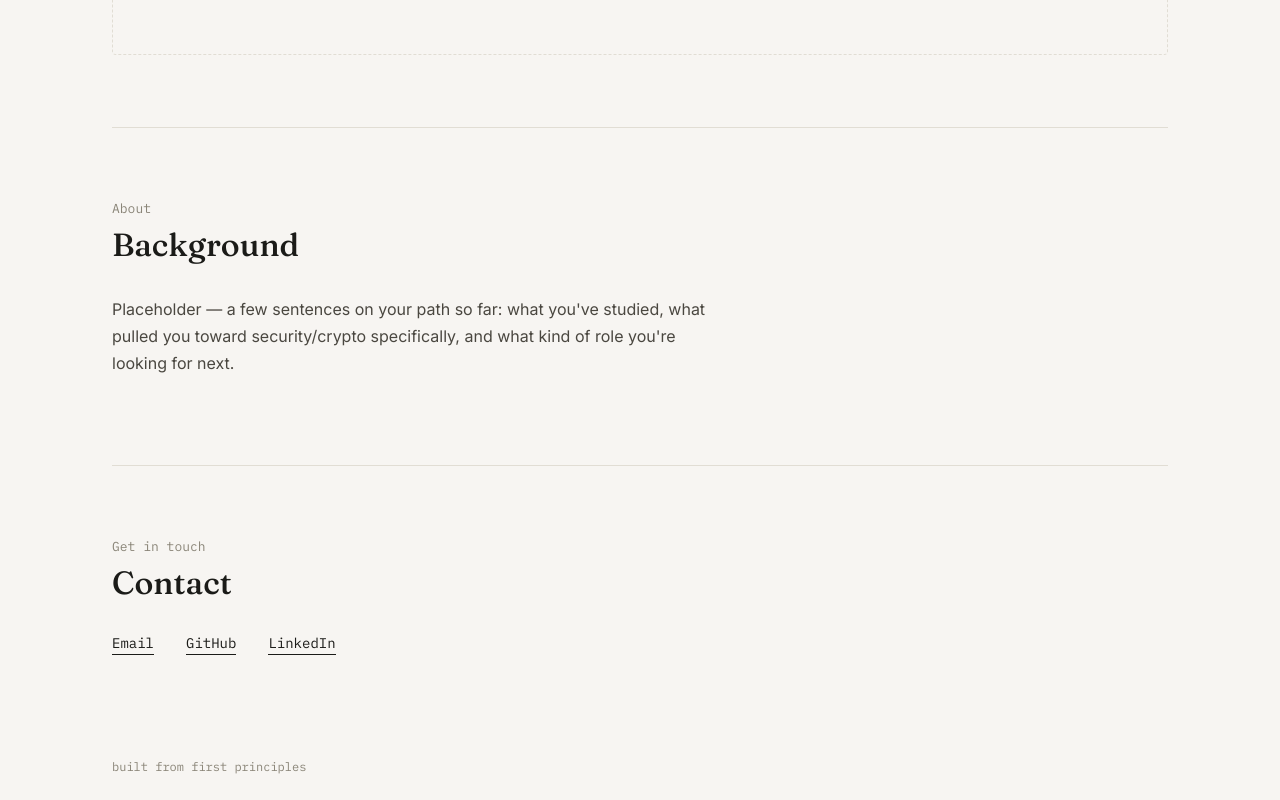
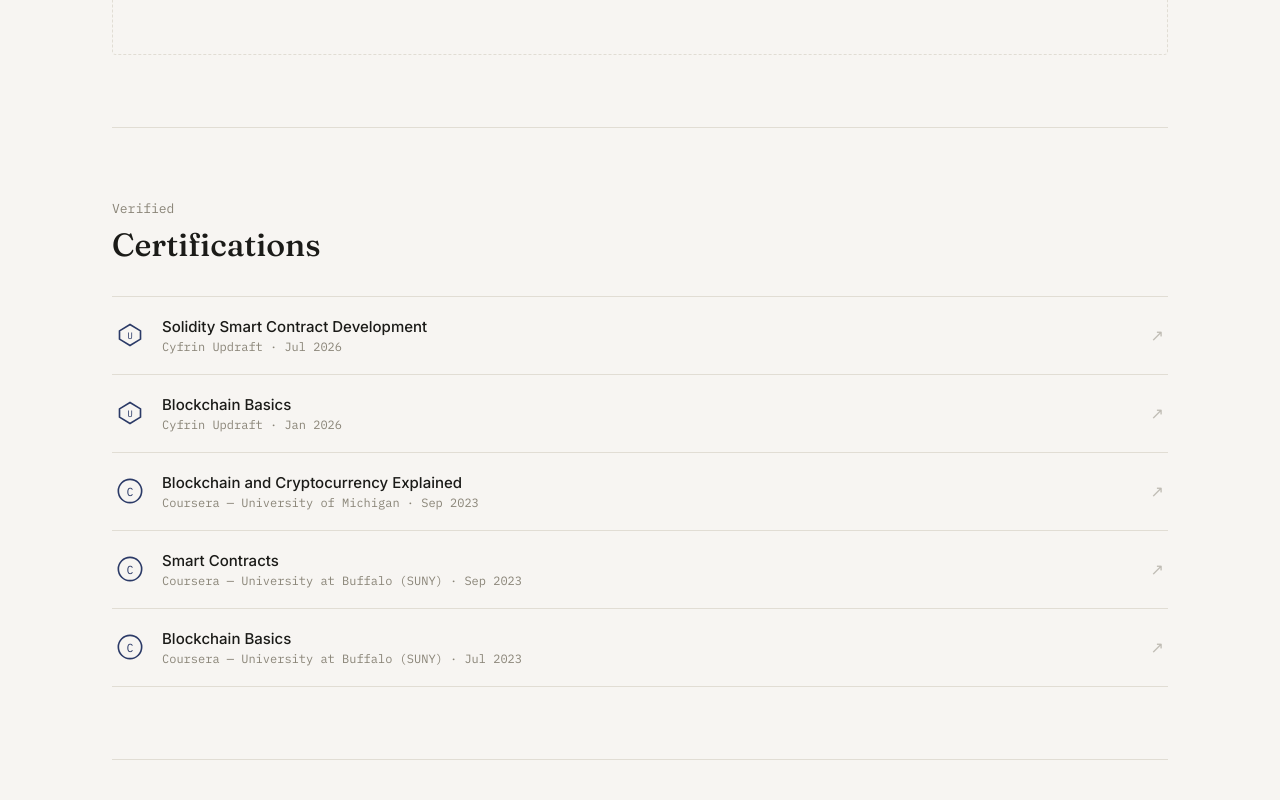
Before and after one commit to saqib-jamal/Portfolio, a React (Vite) app: page / in a window 1280 px wide. Shown: the part 800-1600 px from the top of the page. Built offline with nearby package versions, Linux system fonts and the light colour scheme.

Commit message:
add certificates

```diff
--- a/src/App.css
+++ b/src/App.css
@@ -190,6 +190,75 @@
   line-height: 1.6;
 }
 
+/* ---------- Certifications ---------- */
+
+.cert-list {
+  list-style: none;
+  margin: 0;
+  padding: 0;
+  display: flex;
+  flex-direction: column;
+}
+
+.cert-item {
+  border-top: 1px solid var(--line);
+}
+
+.cert-item:last-child {
+  border-bottom: 1px solid var(--line);
+}
+
+.cert-link {
+  display: flex;
+  align-items: center;
+  gap: 18px;
+  padding: 20px 4px;
+  text-decoration: none;
+  color: var(--ink);
+  transition: background 150ms ease;
+}
+
+.cert-link:hover {
+  background: #EFEBE3;
+}
+
+.cert-link:hover .cert-arrow {
+  transform: translate(2px, -2px);
+  opacity: 1;
+}
+
+.cert-icon {
+  width: 28px;
+  height: 28px;
+  flex-shrink: 0;
+  color: var(--indigo);
+}
+
+.cert-info {
+  display: flex;
+  flex-direction: column;
+  gap: 3px;
+  flex: 1;
+}
+
+.cert-title {
+  font-size: 15px;
+  font-weight: 500;
+}
+
+.cert-meta {
+  font-family: var(--mono);
+  font-size: 12px;
+  color: var(--grey);
+}
+
+.cert-arrow {
+  font-size: 16px;
+  color: var(--grey);
+  opacity: 0.5;
+  transition: transform 200ms ease, opacity 200ms ease;
+}
+
 .about-text {
   font-size: 16px;
   line-height: 1.7;
--- a/src/App.jsx
+++ b/src/App.jsx
@@ -1,4 +1,5 @@
 import ShareLine from './ShareLine';
+import Certifications from './Certifications';
 import './App.css';
 
 export default function App() {
@@ -8,6 +9,7 @@
         <span className="nav-mark">/ portfolio</span>
         <nav className="nav-links">
           <a href="#work">Work</a>
+          <a href="#certifications">Certifications</a>
           <a href="#about">About</a>
           <a href="#contact">Contact</a>
         </nav>
@@ -22,8 +24,8 @@
               then ask what breaks them.
             </h1>
             <p className="hero-sub">
-              Saqib Jamal — Software Engineer with keen interests in Smart Contracts development, Cryptogtraphy and web3Security :
-
+              Your name — replace with a line on what you actually do: the kind of
+              problems you reach for, and the layer of the stack you live in.
             </p>
           </div>
           <div className="hero-graphic">
@@ -45,6 +47,8 @@
           </div>
         </section>
 
+        <Certifications />
+
         <section id="about" className="section">
           <p className="section-eyebrow">About</p>
           <h2 className="section-title">Background</h2>
@@ -59,9 +63,9 @@
           <p className="section-eyebrow">Get in touch</p>
           <h2 className="section-title">Contact</h2>
           <div className="contact-links">
-            <a href="saqibjamal734@gamail.com">Email</a>
-            <a href="https://github.com/saqib-jamal" target="_blank" rel="noreferrer">GitHub</a>
-            <a href="https://www.linkedin.com/in/saqib-jamal-8b5261274" target="_blank" rel="noreferrer">LinkedIn</a>
+            <a href="mailto:you@example.com">Email</a>
+            <a href="https://github.com/yourhandle" target="_blank" rel="noreferrer">GitHub</a>
+            <a href="https://linkedin.com/in/yourhandle" target="_blank" rel="noreferrer">LinkedIn</a>
           </div>
         </section>
       </main>
--- /dev/null
+++ b/src/Certifications.jsx
@@ -0,0 +1,72 @@
+const certificates = [
+  {
+    title: 'Solidity Smart Contract Development',
+    issuer: 'Cyfrin Updraft',
+    date: 'Jul 2026',
+    url: 'https://profiles.cyfrin.io/u/saqibjamal734/achievements/solidity',
+  },
+  {
+    title: 'Blockchain Basics',
+    issuer: 'Cyfrin Updraft',
+    date: 'Jan 2026',
+    url: 'https://profiles.cyfrin.io/u/saqibjamal734/achievements/blockchain-basics',
+  },
+  {
+    title: 'Blockchain and Cryptocurrency Explained',
+    issuer: 'Coursera — University of Michigan',
+    date: 'Sep 2023',
+    url: 'https://coursera.org/verify/VP6GQPSMWAGU',
+  },
+  {
+    title: 'Smart Contracts',
+    issuer: 'Coursera — University at Buffalo (SUNY)',
+    date: 'Sep 2023',
+    url: 'https://coursera.org/verify/BM5UK8JKKWM3',
+  },
+  {
+    title: 'Blockchain Basics',
+    issuer: 'Coursera — University at Buffalo (SUNY)',
+    date: 'Jul 2023',
+    url: 'https://coursera.org/verify/6447JL3YU58L',
+  },
+];
+
+function PlatformIcon({ issuer }) {
+  if (issuer.startsWith('Coursera')) {
+    return (
+      <svg viewBox="0 0 24 24" className="cert-icon" aria-hidden="true">
+        <circle cx="12" cy="12" r="10" fill="none" stroke="currentColor" strokeWidth="1.4" />
+        <text x="12" y="16" textAnchor="middle" fontSize="10" fontFamily="var(--mono)" fill="currentColor">C</text>
+      </svg>
+    );
+  }
+  return (
+    <svg viewBox="0 0 24 24" className="cert-icon" aria-hidden="true">
+      <polygon points="12,3 21,8.5 21,15.5 12,21 3,15.5 3,8.5" fill="none" stroke="currentColor" strokeWidth="1.4" />
+      <text x="12" y="15.5" textAnchor="middle" fontSize="8" fontFamily="var(--mono)" fill="currentColor">U</text>
+    </svg>
+  );
+}
+
+export default function Certifications() {
+  return (
+    <section id="certifications" className="section">
+      <p className="section-eyebrow">Verified</p>
+      <h2 className="section-title">Certifications</h2>
+      <ul className="cert-list">
+        {certificates.map((cert) => (
+          <li key={cert.url} className="cert-item">
+            <a href={cert.url} target="_blank" rel="noreferrer" className="cert-link">
+              <PlatformIcon issuer={cert.issuer} />
+              <span className="cert-info">
+                <span className="cert-title">{cert.title}</span>
+                <span className="cert-meta">{cert.issuer} · {cert.date}</span>
+              </span>
+              <span className="cert-arrow" aria-hidden="true">↗</span>
+            </a>
+          </li>
+        ))}
+      </ul>
+    </section>
+  );
+}
```
